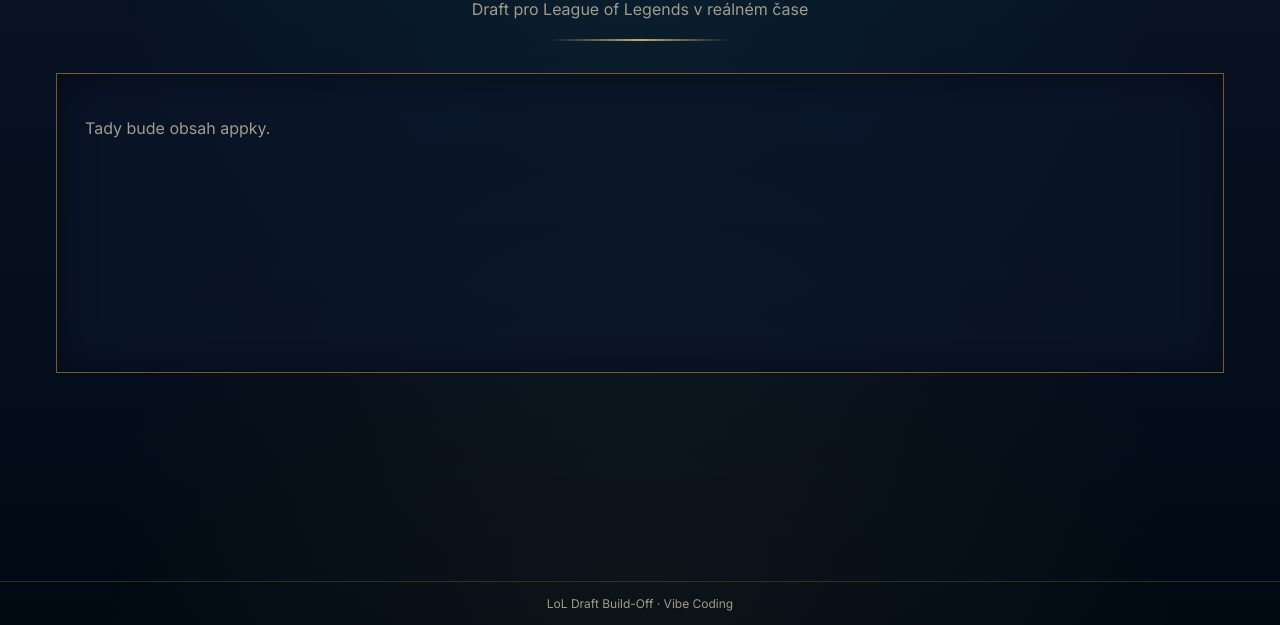
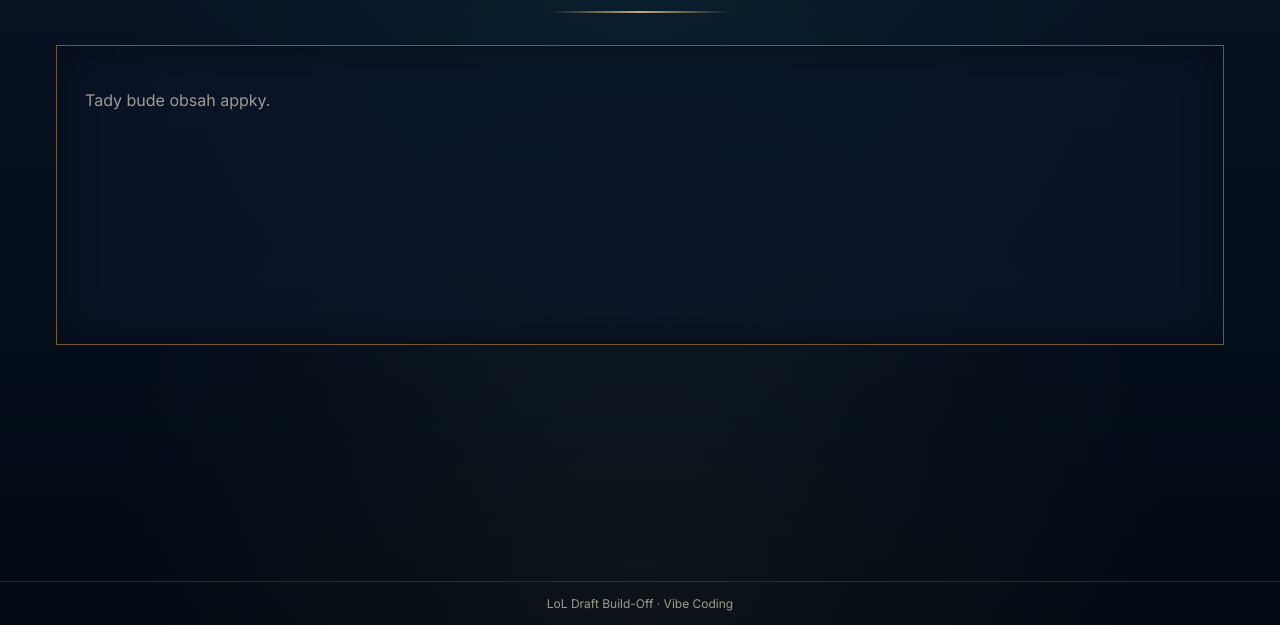
Before and after one commit to Rekafia/lol-draft-vibe, a website: page public/index.html in a window 1280 px wide. Shown: the part 175-800 px from the top of the page. Drawn offline with nearby package versions, Linux system fonts and the light colour scheme; no server answers.

Commit message:
Remove tagline under heading

```diff
--- a/public/index.html
+++ b/public/index.html
@@ -24,7 +24,6 @@
   <main class="content">
     <section class="hero">
       <h1>DRAFT</h1>
-      <p class="tagline">Draft pro League of Legends v reálném čase</p>
       <div class="divider"></div>
     </section>
 
--- a/public/style.css
+++ b/public/style.css
@@ -75,7 +75,6 @@ body {
   color: var(--gold-light);
   text-shadow: 0 0 24px rgba(200, 170, 110, 0.25);
 }
-.tagline { margin: 8px 0 0; color: var(--muted); font-size: 16px; }
 .divider {
   width: 180px; height: 2px; margin: 20px auto 0;
   background: linear-gradient(90deg, transparent, var(--gold), transparent);
```
